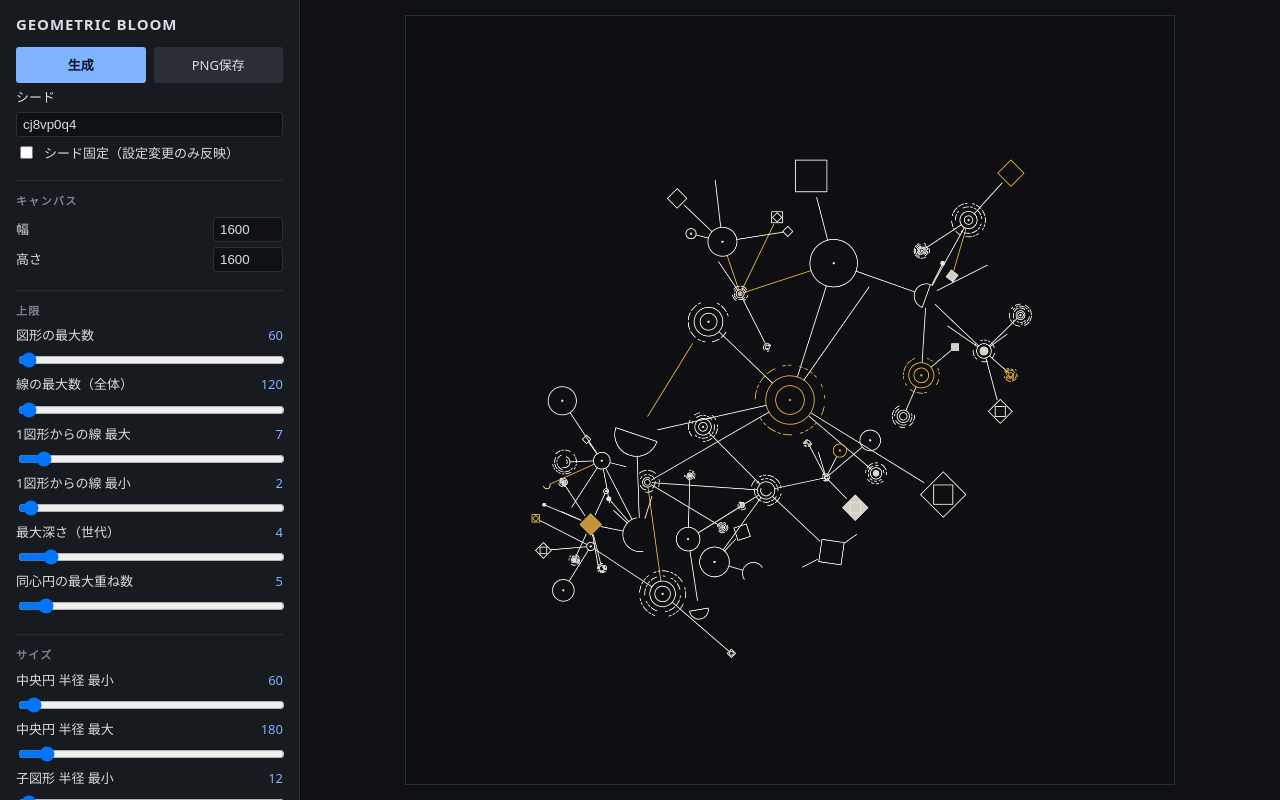
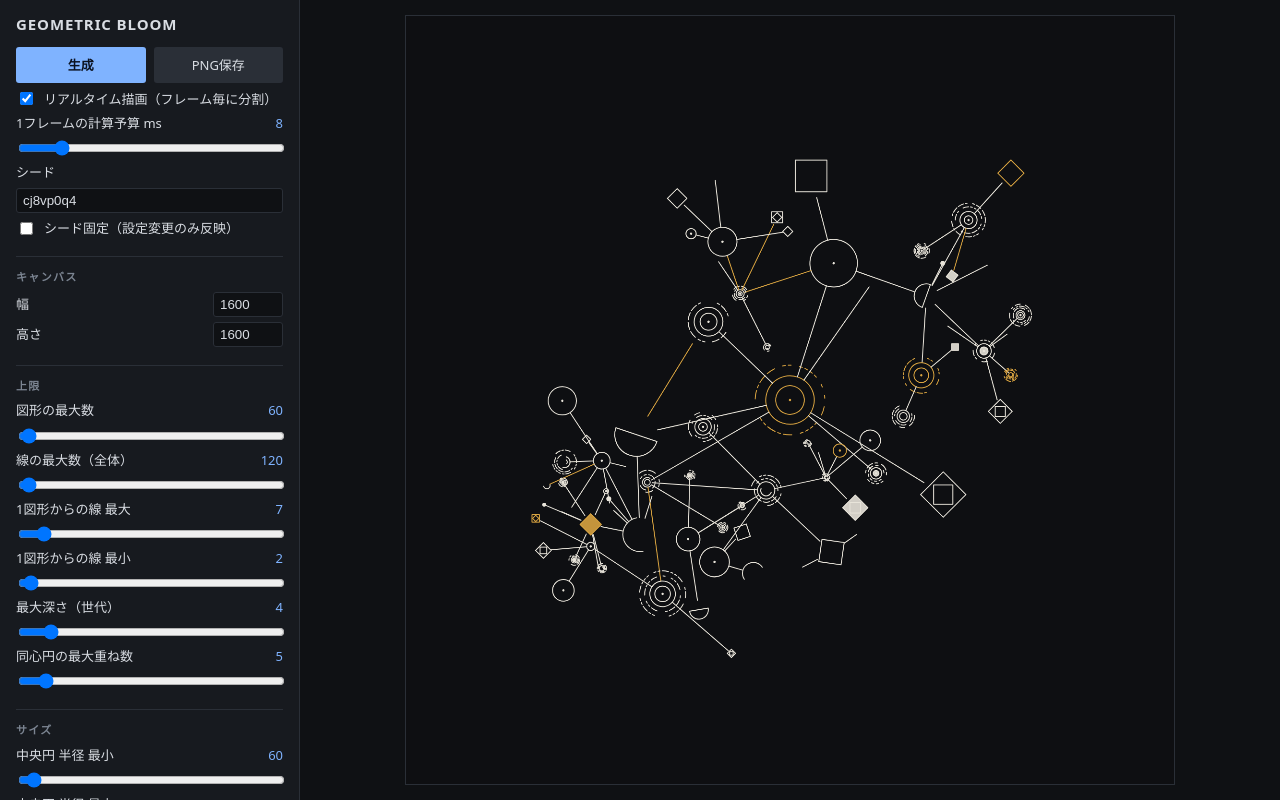
Before and after one commit to AkutaZehy/tkmizGeo, a plain HTML site: page index.html in a window 1280 px wide. Both pictures are taken after a click on the button "生成". Drawn offline with Linux system fonts and the light colour scheme.

Commit message:
Update index.html

```diff
--- a/index.html
+++ b/index.html
@@ -39,6 +39,8 @@ button:hover{filter:brightness(1.15)}
     <button class="pri" id="gen">生成</button>
     <button id="dl">PNG保存</button>
   </div>
+  <label class="chk"><input type="checkbox" id="live" checked>リアルタイム描画（フレーム毎に分割）</label>
+  <div class="row"><label>1フレームの計算予算 ms</label><span class="val" id="v_budget"></span><input type="range" id="budget" min="1" max="50" value="8"></div>
   <div class="row"><label>シード</label><span></span>
     <input type="text" id="seed" style="grid-column:1/3"></div>
   <div class="chk"><input type="checkbox" id="lockSeed"><label for="lockSeed">シード固定（設定変更のみ反映）</label></div>
@@ -171,13 +173,30 @@ function cfg(){
   return o;
 }
 
-// 図形の外接円半径で衝突判定
+// 空間グリッドで衝突判定（O(n²)回避）
+let GRID=null;const CELL=64;
+function gridReset(){GRID=new Map()}
+function gridAdd(n,pad){
+  const x0=Math.floor((n.x-n.r-pad)/CELL),x1=Math.floor((n.x+n.r+pad)/CELL),y0=Math.floor((n.y-n.r-pad)/CELL),y1=Math.floor((n.y+n.r+pad)/CELL);
+  for(let i=x0;i<=x1;i++)for(let j=y0;j<=y1;j++){const k=i+','+j;let c=GRID.get(k);if(!c)GRID.set(k,c=[]);c.push(n)}
+}
+function gridQuery(x0,y0,x1,y1){
+  const out=new Set();
+  const cx0=Math.floor(x0/CELL),cx1=Math.floor(x1/CELL),cy0=Math.floor(y0/CELL),cy1=Math.floor(y1/CELL);
+  if((cx1-cx0+1)*(cy1-cy0+1)>4000)return null; // 巨大範囲は全走査へ
+  for(let i=cx0;i<=cx1;i++)for(let j=cy0;j<=cy1;j++){const c=GRID.get(i+','+j);if(c)for(const n of c)out.add(n)}
+  return out;
+}
+let MAXR=0;
 function overlaps(nodes,x,y,r,gap,ignore){
-  for(const n of nodes){if(n===ignore)continue;if(Math.hypot(n.x-x,n.y-y)<n.r+r+gap)return true}
+  const pad=r+gap+MAXR;
+  const cand=gridQuery(x-pad,y-pad,x+pad,y+pad)||nodes;
+  for(const n of cand){if(n===ignore)continue;if(Math.hypot(n.x-x,n.y-y)<n.r+r+gap)return true}
   return false;
 }
 function segHitsNode(nodes,x1,y1,x2,y2,skip){
-  for(const n of nodes){
+  const cand=gridQuery(Math.min(x1,x2)-MAXR,Math.min(y1,y2)-MAXR,Math.max(x1,x2)+MAXR,Math.max(y1,y2)+MAXR)||nodes;
+  for(const n of cand){
     if(skip.includes(n))continue;
     const dx=x2-x1,dy=y2-y1,L=dx*dx+dy*dy||1;
     let t=((n.x-x1)*dx+(n.y-y1)*dy)/L;t=Math.max(0,Math.min(1,t));
@@ -270,11 +289,12 @@ function makeNode(x,y,r,depth,o,forceCircle){
   return n;
 }
 
-function generate(o){
-  const nodes=[],lines=[],dots=[];
+function* generate(o,g){
+  const nodes=g.nodes,lines=g.lines,dots=g.dots;gridReset();MAXR=0;
+  const addNode=n=>{nodes.push(n);gridAdd(n,0);if(n.r>MAXR)MAXR=n.r};
   const cx=o.W/2,cy=o.H/2;
   const root=makeNode(cx,cy,rnd(o.rootMin,o.rootMax),0,o,true);
-  nodes.push(root);
+  addNode(root);yield {k:"n",v:root};
   const queue=[root];let qi=0;
   while(qi<queue.length&&nodes.length<o.maxNodes&&lines.length<o.maxLines){
     const p=queue[qi++];
@@ -316,32 +336,31 @@ function generate(o){
         if(wantNode){
           const n=makeNode(ex,ey,cr,p.depth+1,o);
           const er=(n.ringList&&o.endAtRing)?startRadius(n,o):(o.lineFromEdge?cr:0);
-          lines.push({x1:sx,y1:sy,x2:ex-Math.cos(a)*er,y2:ey-Math.sin(a)*er,accent});
-          nodes.push(n);queue.push(n);
+          const ln={x1:sx,y1:sy,x2:ex-Math.cos(a)*er,y2:ey-Math.sin(a)*er,accent};lines.push(ln);
+          addNode(n);queue.push(n);yield {k:"l",v:ln};yield {k:"n",v:n};
         }else{
-          lines.push({x1:sx,y1:sy,x2:lx,y2:ly,accent});
-          if(R()<o.pDot)dots.push({x:lx,y:ly,r:Math.max(2,o.lw*rnd(1.5,3)),accent});
+          const ln={x1:sx,y1:sy,x2:lx,y2:ly,accent};lines.push(ln);yield {k:"l",v:ln};
+          if(R()<o.pDot){const d={x:lx,y:ly,r:Math.max(2,o.lw*rnd(1.5,3)),accent};dots.push(d);yield {k:"d",v:d}}
         }
         placed=true;
       }
     }
   }
-  return {nodes,lines,dots};
 }
 
-function draw(o,g){
+function clearCanvas(o){
   cv.width=o.W;cv.height=o.H;
   ctx.clearRect(0,0,o.W,o.H);
   if(!o.transparent){ctx.fillStyle=o.bg;ctx.fillRect(0,0,o.W,o.H)}
   ctx.lineCap='round';ctx.lineJoin='round';
-  const col=a=>a?o.acc:o.fg;
-  for(const l of g.lines){
-    ctx.strokeStyle=col(l.accent);ctx.lineWidth=o.lw;
-    ctx.beginPath();ctx.moveTo(l.x1,l.y1);ctx.lineTo(l.x2,l.y2);ctx.stroke();
-  }
-  for(const d of g.dots){ctx.fillStyle=col(d.accent);ctx.beginPath();ctx.arc(d.x,d.y,d.r,0,Math.PI*2);ctx.fill()}
-  for(const n of g.nodes){
-    const c=col(n.accent);ctx.strokeStyle=c;ctx.fillStyle=c;ctx.lineWidth=o.lw;
+}
+const col=(o,a)=>a?o.acc:o.fg;
+function drawLine(o,l){ctx.strokeStyle=col(o,l.accent);ctx.lineWidth=o.lw;ctx.lineCap='round';
+  ctx.beginPath();ctx.moveTo(l.x1,l.y1);ctx.lineTo(l.x2,l.y2);ctx.stroke()}
+function drawDot(o,d){ctx.fillStyle=col(o,d.accent);ctx.beginPath();ctx.arc(d.x,d.y,d.r,0,Math.PI*2);ctx.fill()}
+function drawNode(o,n){
+    const c=col(o,n.accent);ctx.lineCap='round';
+ctx.strokeStyle=c;ctx.fillStyle=c;ctx.lineWidth=o.lw;
     ctx.save();ctx.translate(n.x,n.y);ctx.rotate(n.rot);
     const finish=()=>{if(n.fill){ctx.globalAlpha=.9;ctx.fill();ctx.globalAlpha=1}ctx.stroke()};
     switch(n.type){
@@ -368,18 +387,36 @@ function draw(o,g){
         const s2=s*.6;ctx.rotate(Math.PI/4);ctx.beginPath();ctx.rect(-s2,-s2,s2*2,s2*2);ctx.stroke();break}
     }
     ctx.restore();
-  }
-  $('stat').textContent=`図形 ${g.nodes.length} / 線 ${g.lines.length} / 点 ${g.dots.length}`;
 }
-
+let job=0;
 function run(newSeed){
   if(newSeed&&!$('lockSeed').checked)$('seed').value=Math.random().toString(36).slice(2,10);
   R=mulberry(hashStr($('seed').value||'0'));
-  const o=cfg();draw(o,generate(o));
+  const o=cfg();const my=++job;
+  clearCanvas(o);
+  const g={nodes:[],lines:[],dots:[]};
+  const it=generate(o,g);
+  const live=$('live').checked,budget=+$('budget').value;
+  const stat=done=>$('stat').textContent=`図形 ${g.nodes.length} / 線 ${g.lines.length} / 点 ${g.dots.length}`+(done?'':'  … 生成中');
+  const step=()=>{
+    if(my!==job)return;
+    const t0=performance.now();
+    while(true){
+      const r=it.next();
+      if(r.done){stat(true);$('gen').textContent='生成';return}
+      const e=r.value;
+      if(e.k==='n')drawNode(o,e.v);else if(e.k==='l')drawLine(o,e.v);else drawDot(o,e.v);
+      if(performance.now()-t0>budget)break;
+    }
+    stat(false);
+    if(live)requestAnimationFrame(step);else setTimeout(step,0);
+  };
+  $('gen').textContent='生成（再）';
+  step();
 }
 $('gen').onclick=()=>run(true);
 document.querySelectorAll('#side input,#side select').forEach(el=>{
-  if(el.id==='seed'||el.id==='lockSeed')return;
+  if(['seed','lockSeed','live','budget'].includes(el.id))return;
   el.addEventListener('change',()=>run(false));
 });
 $('seed').addEventListener('change',()=>run(false));
```
